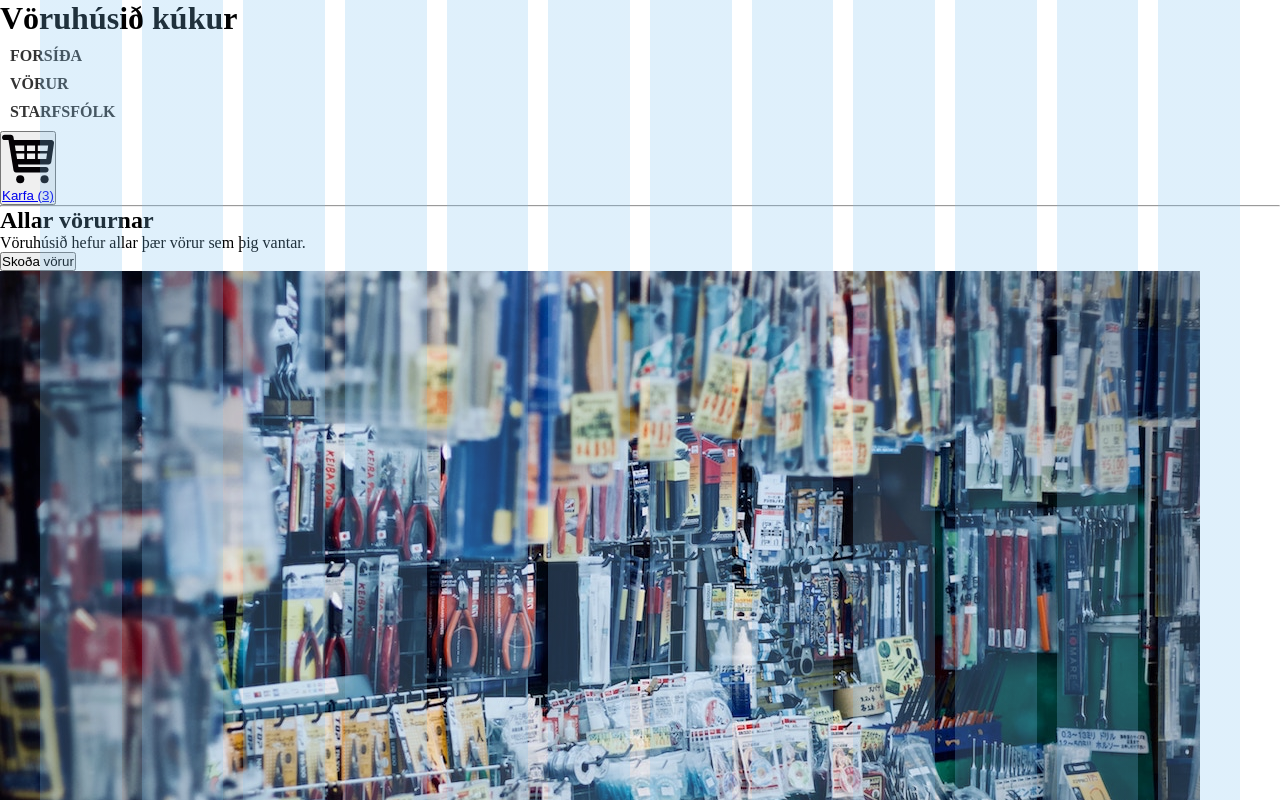
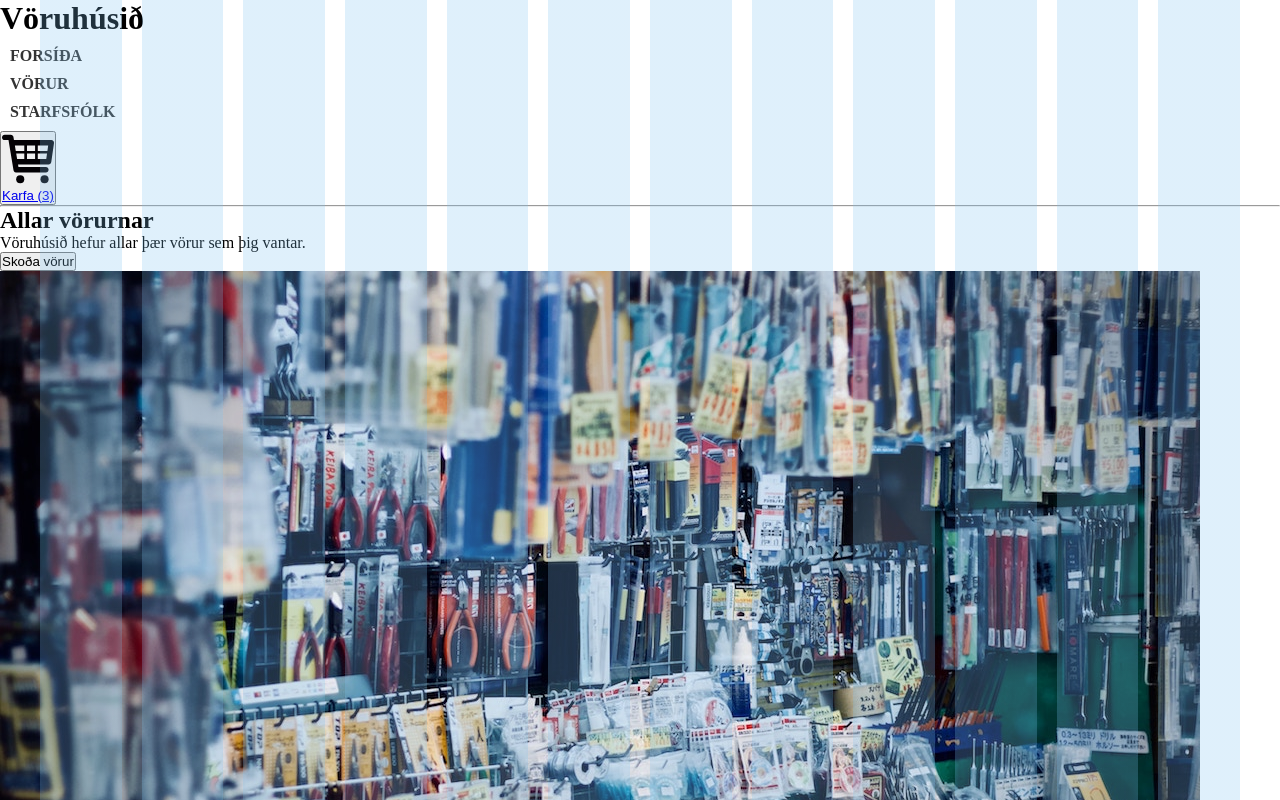
Before and after one commit to Branch-Master/vef_hopverkefni1, a website: page vef_hopverkefni1/index.html in a window 1280 px wide. Shown: the top 800 px of the page. Drawn offline with Linux system fonts and the light colour scheme.

Commit message:
Update vef_hopverkefni1/index.html

```diff
--- a/vef_hopverkefni1/index.html
+++ b/vef_hopverkefni1/index.html
@@ -11,7 +11,7 @@
   <body>
 
 <header>
-       <h1> Vöruhúsið kúkur</h1>
+       <h1> Vöruhúsið</h1>
        <ul>
         <li><a href="index.html">FORSÍÐA</a> </li>
         <li><a href="pages/products.html">VÖRUR</a> </li>
```
